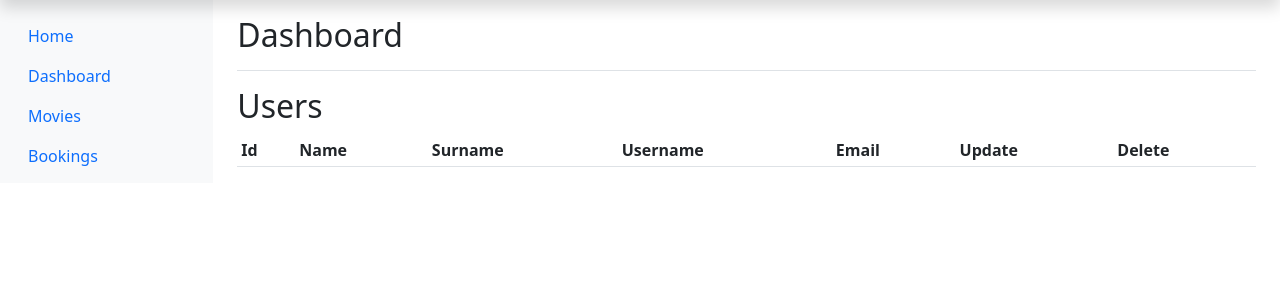
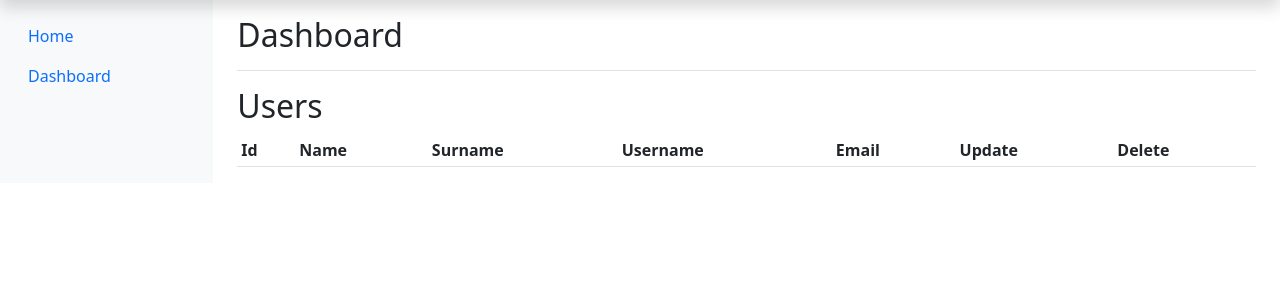
Before and after one commit to FisiB/PHP-final-project, a PHP site: page /dashboard.php in a window 1280 px wide. Shown: the part 40-340 px from the top of the page. Run offline with PHP 8.4, Linux system fonts and the light colour scheme; the visitor is signed in with stand-in values (Sample User, id 1); data that the repository does not hold is empty; some libraries are stand-ins or nearby versions.

Commit message:
Made a few changes

```diff
--- a/config.php
+++ b/config.php
@@ -4,7 +4,7 @@
 
     $user = "root";
     $pass = "";
-    $dbname = "mms";
+    $dbname = "Besashop";
     $host = "localhost";
 
     try{
--- a/dashboard.php
+++ b/dashboard.php
@@ -66,32 +66,10 @@
               Dashboard
             </a>
           </li>
-          <li class="nav-item">
-            <a class="nav-link" href="list_movies.php">
-              <span data-feather="file"></span>
-              Movies
-            </a>
-          </li>
-          <li class="nav-item">
-            <a class="nav-link" href="bookings.php">
-              <span ></span>
-              Bookings
-            </a>
-          </li>
+
         </ul>
         <?php }else {?>
-          <li class="nav-item">
-              <a class="nav-link" href="home.php">
 
-                Home
-              </a>
-            </li>
-          <li class="nav-item">
-          <a class="nav-link" href="bookings.php">
-            <span ></span>
-            Bookings
-          </a>
-        </li>
         </ul>
       <?php
       } ?>
```
Also changed, not shown: home.php (+11 -11 lines).
